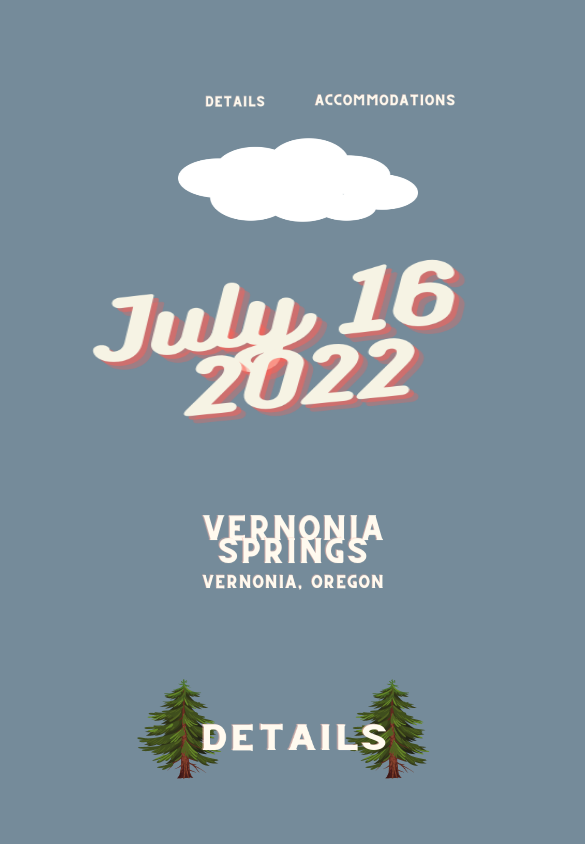
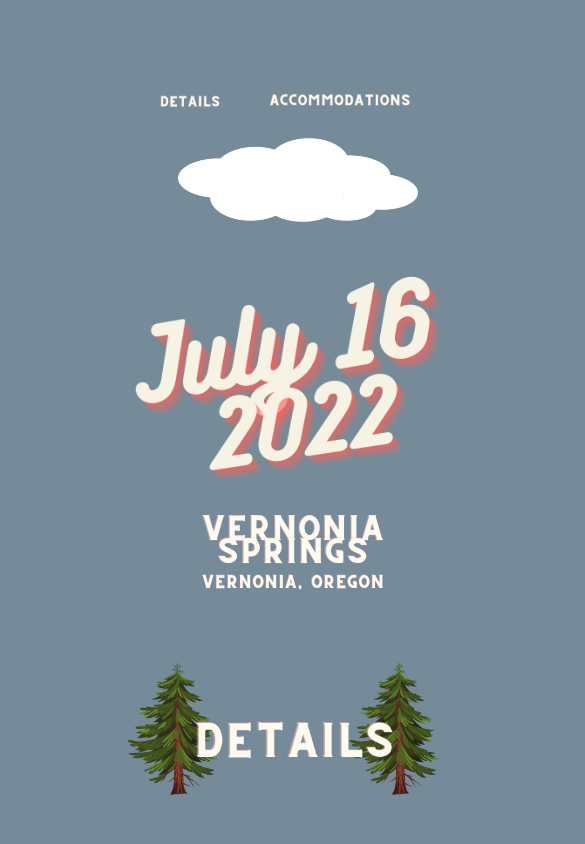
Before and after one commit to haleyswain/haygoodluking, a Vue app: page / in a window 390 px wide. Shown: the top 844 px of the page, 585 px wide, since content can reach past the window. Built offline with nearby package versions, Linux system fonts and the light colour scheme.

Commit message:
adjust header and date images

```diff
--- a/src/views/Home.vue
+++ b/src/views/Home.vue
@@ -71,11 +71,10 @@
   right: 15%;
   @media (max-width: 600px) {
     width: 100%;
-    background-size: 80% 100%;
+    background-size: 65%;
     margin: auto;
-    padding: 0px;
     top: 85px;
-    right: 0px;
+    left: 60px;
   }
 }
 .location {
@@ -125,6 +124,7 @@
   @media (max-width: 600px) {
     display: flex;
     justify-content: center;
+    margin-right: 90px;
   }
 }
 #nav a img {
--- a/src/views/Weekend.vue
+++ b/src/views/Weekend.vue
@@ -28,7 +28,7 @@
   height: 250px;
   width: 100vw;
   @media (max-width: 600px) {
-    background-size: 80% 100%;
+    background-size: 85%;
     margin: auto;
   }
 }
```
